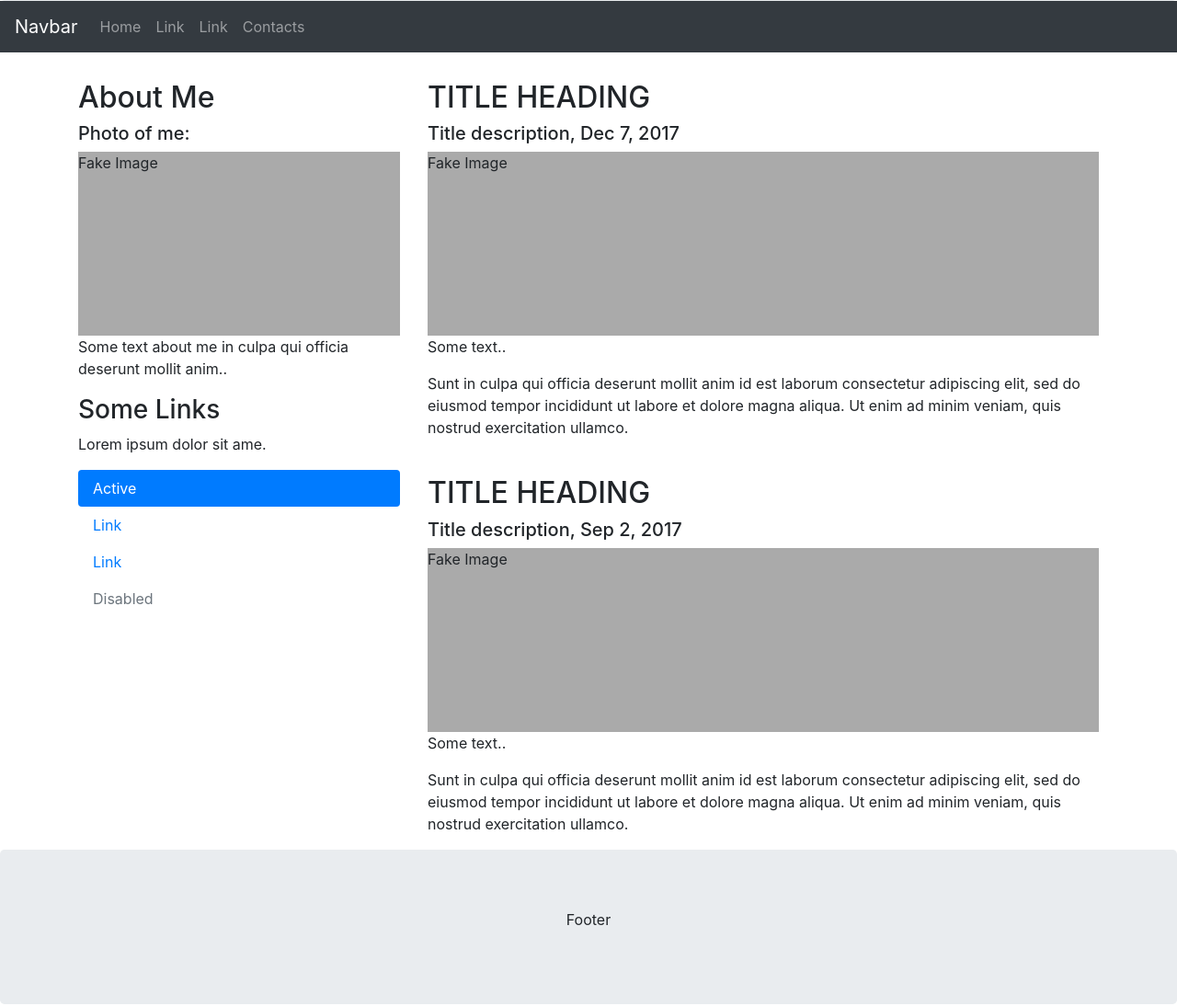
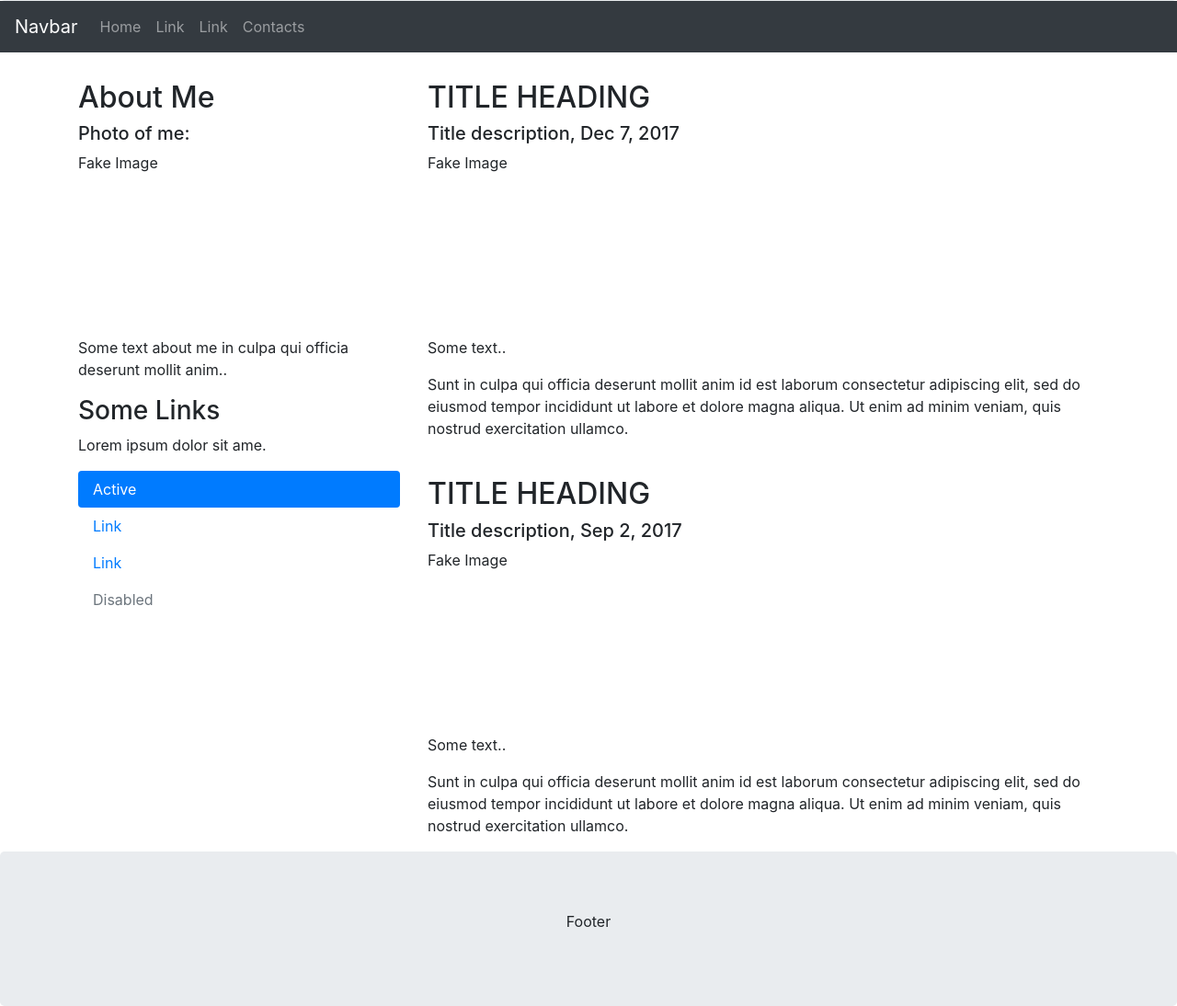
Before and after one commit to Jonolsh/shop, a Django app: page / in a window 1280 px wide. Shown: the part 316-1410 px from the top of the page at 92% size. Run offline with Django 3.2, Linux system fonts and the light colour scheme; some libraries are stand-ins or nearby versions.

Commit message:
add bootstrap.html

```diff
--- a/shop/templates/shop/bootstrap.html
+++ b/shop/templates/shop/bootstrap.html
@@ -25,8 +25,8 @@
 
   <style>
   .fakeimg {
-      height: 200px;
-      background: #aaa;
+      height: 201px;
+      background: #;
   }
   </style>
 
```
